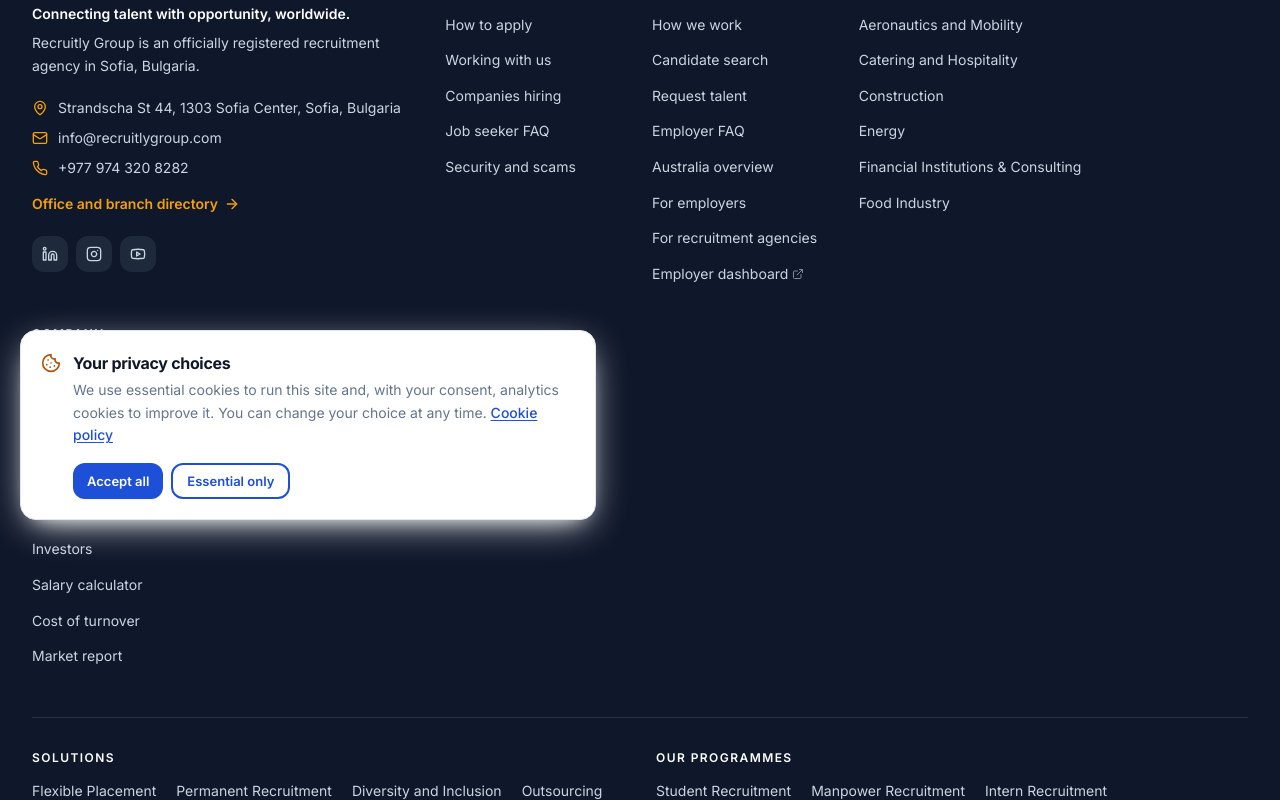
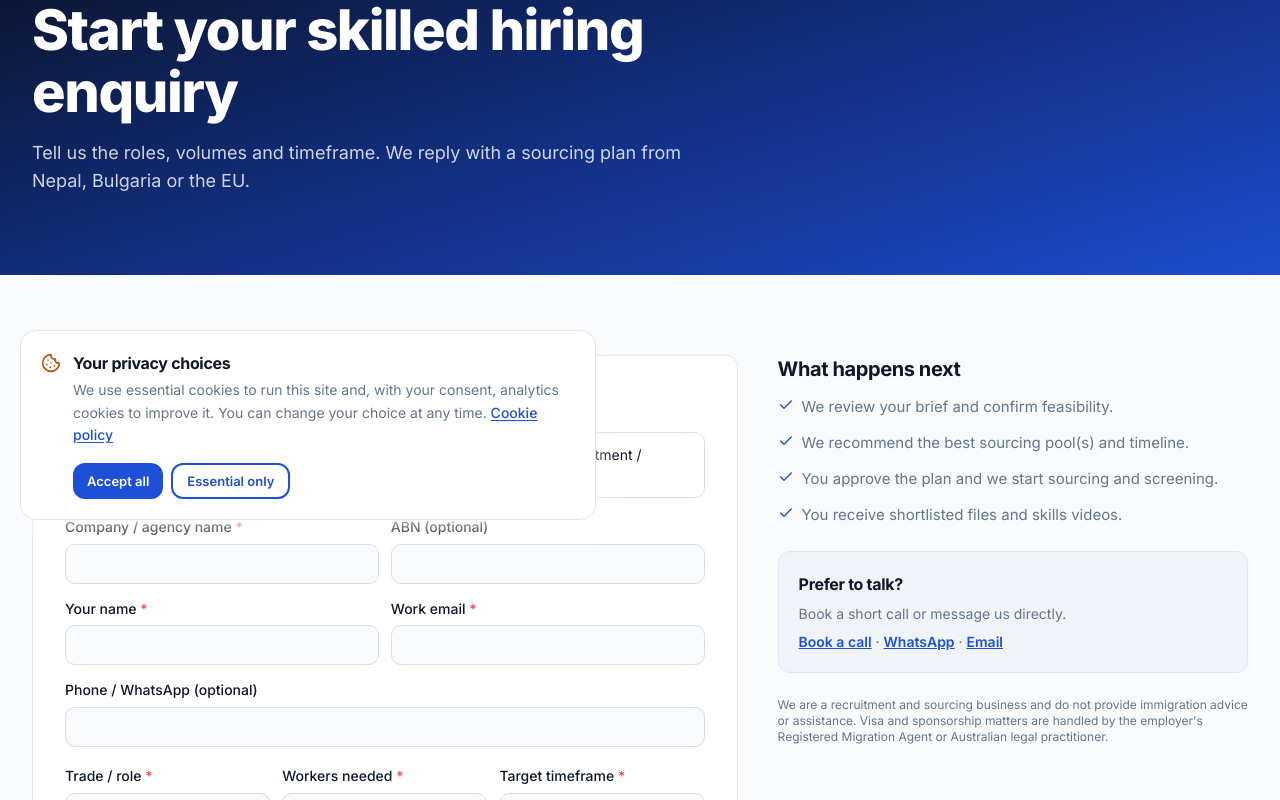
Before and after one commit to recruitlygroup/recruitly-global-nexus, a React (Vite) app: page /australia/get-started in a window 1280 px wide. Shown: the part 260-1060 px from the top of the page. Built offline with nearby package versions, Linux system fonts and the light colour scheme; the HTML template or start-up script is replaced by a standard one.

Commit message:
Add files via upload

```diff
--- a/src/pages/Index.tsx
+++ b/src/pages/Index.tsx
@@ -9,6 +9,7 @@ import ExternalPartnerBanner from "@/components/ExternalPartnerBanner";
 import LatestInsights from "@/components/blog/LatestInsights";
 import ClientTestimonials from "@/components/ClientTestimonials";
 import FinalCTA from "@/components/FinalCTA";
+import AustraliaHomeBand from "@/components/australia/AustraliaHomeBand";
 import { useSEO } from "@/hooks/useSEO";
 
 const Index = () => {
@@ -29,6 +30,7 @@ const Index = () => {
   return (
     <div className="bg-background">
       <CorporateHero />
+      <AustraliaHomeBand />
       <WhoWeAre />
 
       <div className="page-container space-y-16 py-16 md:py-24">
--- /dev/null
+++ b/src/pages/australia/AustraliaGetStarted.tsx
@@ -0,0 +1,49 @@
+// /australia/get-started — full B2B hiring & agency-partnership intake.
+import { Link, useSearchParams } from "react-router-dom";
+import { Check } from "lucide-react";
+import { useSEO } from "@/hooks/useSEO";
+import { SITE } from "@/config/site";
+import { metaFor } from "@/config/markets";
+import AuAudienceForm from "@/components/australia/AuAudienceForm";
+
+const PATH = "/australia/get-started";
+const AustraliaGetStarted = () => {
+  const [params] = useSearchParams();
+  const m = metaFor(PATH);
+  useSEO({
+    title: m.title, description: m.description, canonicalUrl: `${SITE.url}${PATH}`,
+    structuredData: [{ "@type": "ContactPage", name: m.title, url: `${SITE.url}${PATH}`, about: { "@type": "EmploymentAgency", name: SITE.name } }],
+  });
+  const type = params.get("type") === "agency" ? "licensed_agency" : params.get("type") === "employer" ? "direct_employer" : undefined;
+  return (
+    <div className="bg-background">
+      <section className="relative isolate overflow-hidden bg-ink text-white">
+        <div className="absolute inset-0 -z-10 bg-gradient-to-br from-ink via-primary-dark to-primary opacity-95" aria-hidden />
+        <div className="page-container py-14 md:py-20">
+          <p className="eyebrow-on-dark mb-4">Australia · Employers and licensed agencies</p>
+          <h1 className="max-w-3xl text-white">Start your skilled hiring enquiry</h1>
+          <p className="mt-4 max-w-2xl text-lg text-white/80">Tell us the roles, volumes and timeframe. We reply with a sourcing plan from Nepal, Bulgaria or the EU.</p>
+        </div>
+      </section>
+      <section className="section">
+        <div className="page-container grid gap-10 lg:grid-cols-[1.2fr_0.8fr]">
+          <div className="rounded-lg border border-border bg-card p-6 md:p-8"><AuAudienceForm defaultContactType={type} sourcePage={PATH} /></div>
+          <aside className="space-y-6">
+            <div><h2 className="text-xl">What happens next</h2>
+              <ol className="mt-3 space-y-3 text-[15px] text-muted-foreground">
+                {["We review your brief and confirm feasibility.", "We recommend the best sourcing pool(s) and timeline.", "You approve the plan and we start sourcing and screening.", "You receive shortlisted files and skills videos."].map((s) => (
+                  <li key={s} className="flex gap-2"><Check className="mt-0.5 h-4 w-4 flex-none text-primary" aria-hidden />{s}</li>))}
+              </ol></div>
+            <div className="rounded-lg border border-border bg-secondary/60 p-5 text-sm text-muted-foreground">
+              <h2 className="mb-2 text-base text-foreground">Prefer to talk?</h2>
+              <p>Book a short call or message us directly.</p>
+              <p className="mt-2"><Link className="font-semibold text-primary underline" to="/schedule-a-call">Book a call</Link> · <a className="font-semibold text-primary underline" href={SITE.whatsappUrl} target="_blank" rel="noopener noreferrer">WhatsApp</a> · <a className="font-semibold text-primary underline" href={`mailto:${SITE.email}`}>Email</a></p>
+            </div>
+            <p className="text-xs text-muted-foreground">We are a recruitment and sourcing business and do not provide immigration advice or assistance. Visa and sponsorship matters are handled by the employer's Registered Migration Agent or Australian legal practitioner.</p>
+          </aside>
+        </div>
+      </section>
+    </div>
+  );
+};
+export default AustraliaGetStarted;
```
Also changed, not shown: src/pages/australia/AustraliaPage.tsx (added, +7 -0 lines).
